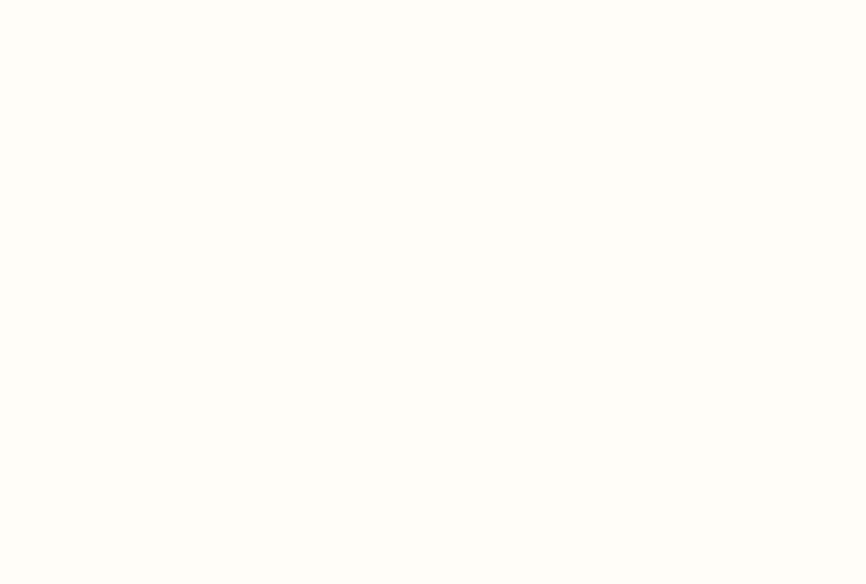
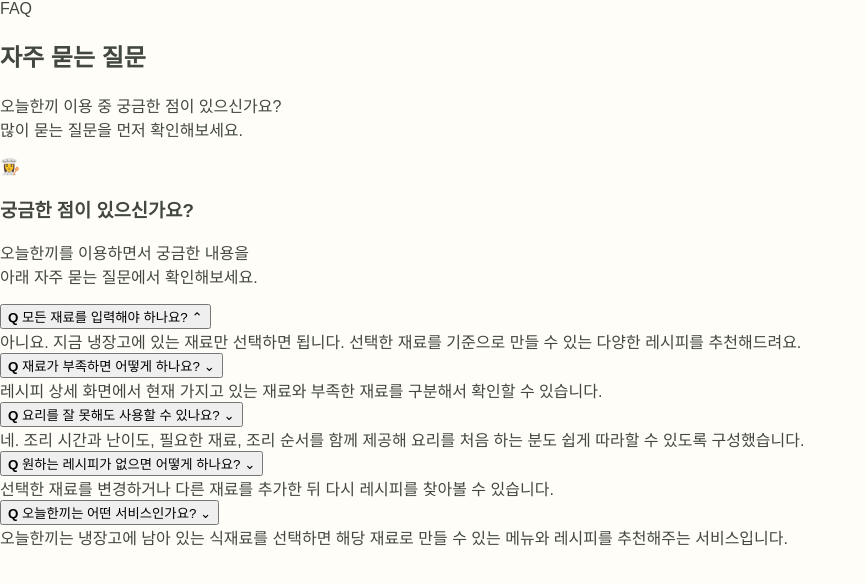
Before and after one commit to todays-meal/todayMeal, a plain HTML site: page index.html in a window 1280 px wide. Shown: the whole page, without its empty margins (0-866 px from the left). Drawn offline with Linux system fonts and the light colour scheme.

Commit message:
Add FAQ section with interactive questions
FAQ 고객서비스 섹션 추가

```diff
--- a/index.html
+++ b/index.html
@@ -46,7 +46,98 @@
       <section class="other-features"></section>
 
       <!-- 09 FAQ - 곽승기 -->
-      <section class="faq"></section>
+    <section id="faq-gs" class="faq">
+  <div class="faq-gs-container">
+
+    <div class="faq-gs-header">
+      <span class="faq-gs-label">FAQ</span>
+      <h2>자주 묻는 질문</h2>
+      <p>
+        오늘한끼 이용 중 궁금한 점이 있으신가요?<br>
+        많이 묻는 질문을 먼저 확인해보세요.
+      </p>
+    </div>
+
+    <div class="faq-gs-content">
+
+      <div class="faq-gs-help">
+        <div class="faq-gs-help-icon">👩‍🍳</div>
+
+        <h3>궁금한 점이 있으신가요?</h3>
+
+        <p>
+          오늘한끼를 이용하면서 궁금한 내용을<br>
+          아래 자주 묻는 질문에서 확인해보세요.
+        </p>
+      </div>
+
+      <div class="faq-gs-list">
+
+        <div class="faq-gs-item faq-gs-active">
+          <button class="faq-gs-question" type="button">
+            <span><b>Q</b> 모든 재료를 입력해야 하나요?</span>
+            <span class="faq-gs-arrow">⌃</span>
+          </button>
+
+          <div class="faq-gs-answer">
+            아니요. 지금 냉장고에 있는 재료만 선택하면 됩니다.
+            선택한 재료를 기준으로 만들 수 있는 다양한 레시피를 추천해드려요.
+          </div>
+        </div>
+
+        <div class="faq-gs-item">
+          <button class="faq-gs-question" type="button">
+            <span><b>Q</b> 재료가 부족하면 어떻게 하나요?</span>
+            <span class="faq-gs-arrow">⌄</span>
+          </button>
+
+          <div class="faq-gs-answer">
+            레시피 상세 화면에서 현재 가지고 있는 재료와 부족한 재료를
+            구분해서 확인할 수 있습니다.
+          </div>
+        </div>
+
+        <div class="faq-gs-item">
+          <button class="faq-gs-question" type="button">
+            <span><b>Q</b> 요리를 잘 못해도 사용할 수 있나요?</span>
+            <span class="faq-gs-arrow">⌄</span>
+          </button>
+
+          <div class="faq-gs-answer">
+            네. 조리 시간과 난이도, 필요한 재료, 조리 순서를 함께 제공해
+            요리를 처음 하는 분도 쉽게 따라할 수 있도록 구성했습니다.
+          </div>
+        </div>
+
+        <div class="faq-gs-item">
+          <button class="faq-gs-question" type="button">
+            <span><b>Q</b> 원하는 레시피가 없으면 어떻게 하나요?</span>
+            <span class="faq-gs-arrow">⌄</span>
+          </button>
+
+          <div class="faq-gs-answer">
+            선택한 재료를 변경하거나 다른 재료를 추가한 뒤
+            다시 레시피를 찾아볼 수 있습니다.
+          </div>
+        </div>
+
+        <div class="faq-gs-item">
+          <button class="faq-gs-question" type="button">
+            <span><b>Q</b> 오늘한끼는 어떤 서비스인가요?</span>
+            <span class="faq-gs-arrow">⌄</span>
+          </button>
+
+          <div class="faq-gs-answer">
+            오늘한끼는 냉장고에 남아 있는 식재료를 선택하면
+            해당 재료로 만들 수 있는 메뉴와 레시피를 추천해주는 서비스입니다.
+          </div>
+        </div>
+
+      </div>
+    </div>
+
+  </div>
+</section>
 
       <!-- 10 CTA -  -->
       <section class="cta"></section>
```
